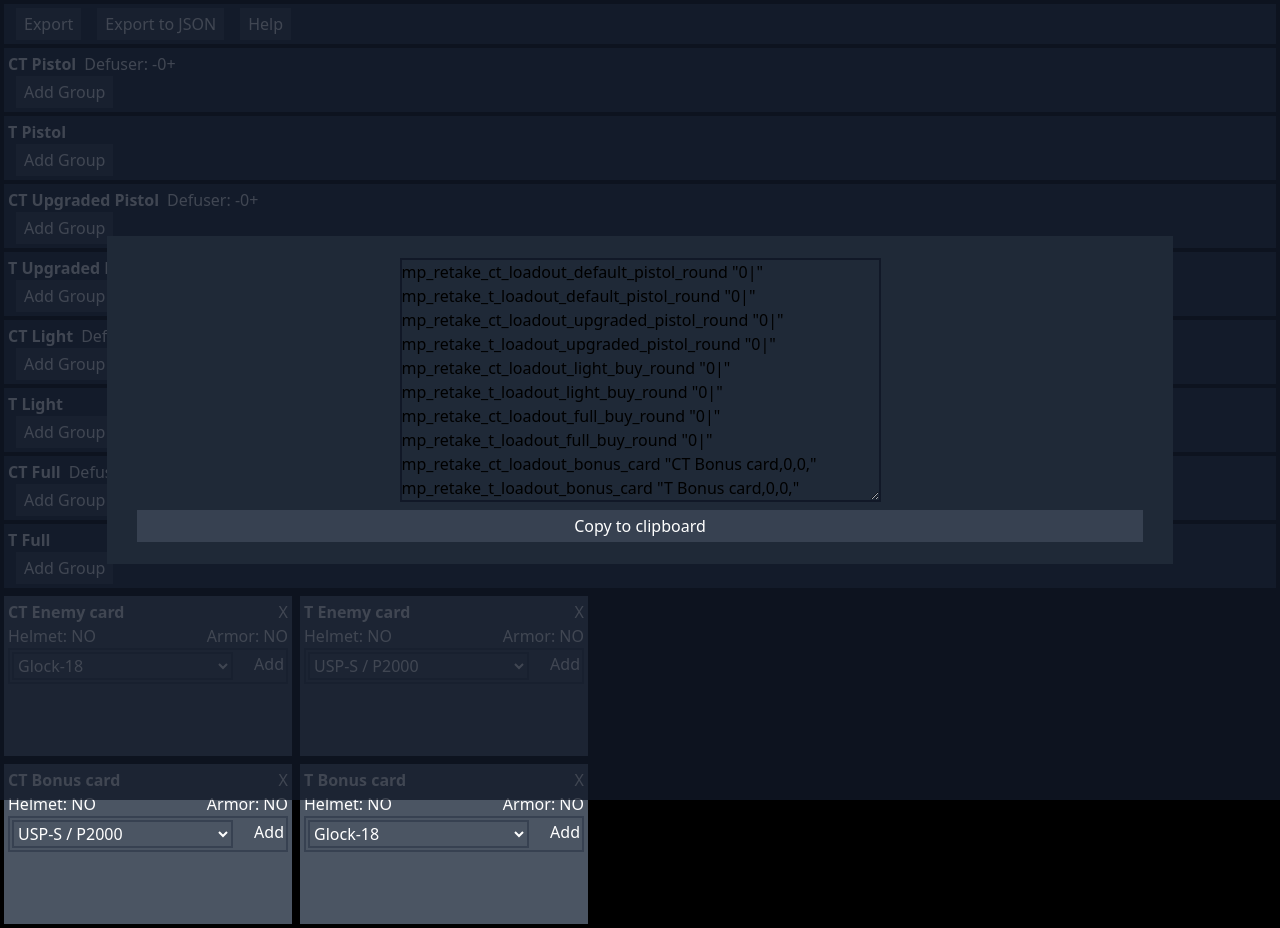
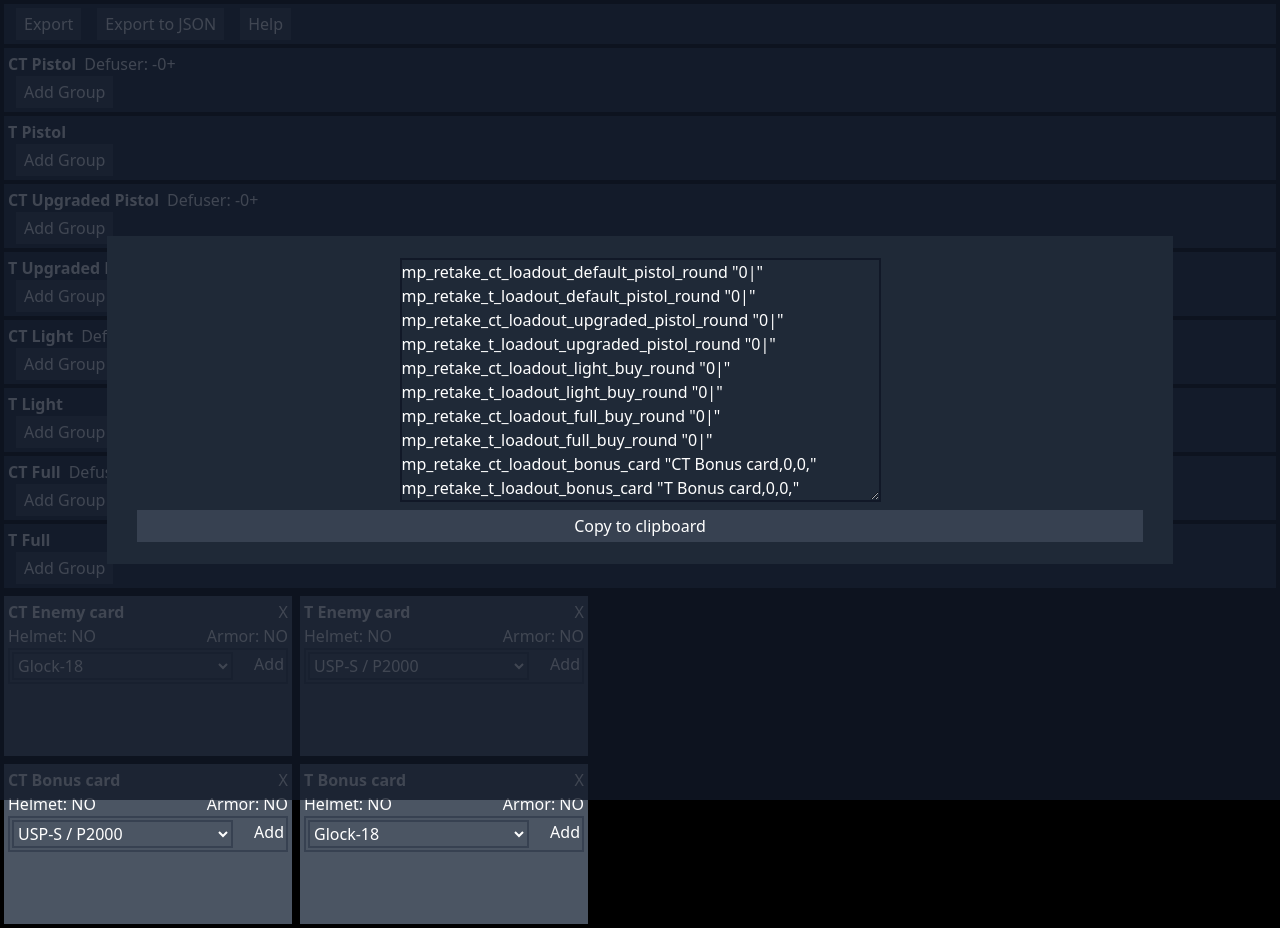
Before and after one commit to Djeeberjr/csgo-retakes-editor, a React (Create React App) app: page / in a window 1280 px wide. Both pictures are taken after a click on the element "Export". Built offline with nearby package versions, Linux system fonts and the light colour scheme.

Commit message:
copy to clipboard

```diff
--- a/package.json
+++ b/package.json
@@ -9,6 +9,7 @@
     "@types/react": "^17.0.0",
     "@types/react-dom": "^17.0.0",
     "autoprefixer": "^9",
+    "copy-to-clipboard": "^3.3.1",
     "postcss": "^7",
     "react": "^17.0.2",
     "react-dom": "^17.0.2",
--- a/src/components/App.tsx
+++ b/src/components/App.tsx
@@ -1,10 +1,9 @@
 import React, { useState } from "react"
+import copy from "copy-to-clipboard"
 import RetakesConfig from "../types/RetakesConfig"
 import AllDecks from "./AllDecks"
 import MenuBar from "./MenuBar"
 import Modal from "./Modal"
-
-
 
 const App: React.FC = () => {
 	const [retakesConfig,setRetakesConfig] = useState(new RetakesConfig())
@@ -31,10 +30,13 @@ const App: React.FC = () => {
 						cols={50} rows={10}
 						value={exportText}
 						readOnly
-						className="text-black bg-transparent border-2 border-gray-900"
+						className="bg-transparent border-2 border-gray-900"
 					/>
 				</div>
-				<div className="bg-gray-700 button flex justify-center" >Copy to clipboard</div>
+				<div
+					className="bg-gray-700 button flex justify-center"
+					onClick={()=>copy(exportText)}
+				>Copy to clipboard</div>
 			</Modal>
 		</div>
 	)
```
Also changed, not shown: 1 other file (tests, documents, lock files or other folders).
